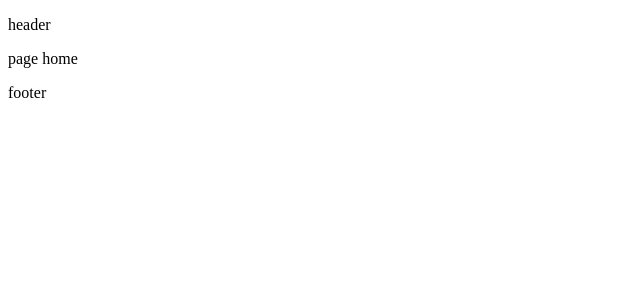
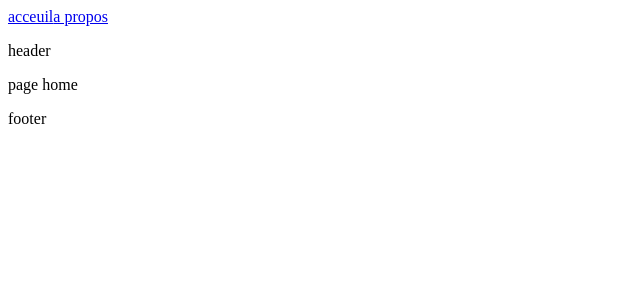
Before and after one commit to aurelienrnd/kasa, a React (Vite) app: page / in a window 1280 px wide. Shown: the top 300 px of the page, without its empty margins (0-640 px from the left). Built offline with nearby package versions, Linux system fonts and the light colour scheme.

Commit message:
feature:  creation des route

```diff
--- a/src/compoments/header/header.jsx
+++ /dev/null
@@ -1,5 +0,0 @@
-function Header() {
-  return <p>header</p>;
-}
-
-export default Header;
--- /dev/null
+++ b/src/components/header/header.jsx
@@ -0,0 +1,13 @@
+import { Link } from 'react-router-dom';
+
+function Header() {
+  return (
+    <>
+      <Link to="/">acceuil</Link>
+      <Link to="/a_propos">a propos</Link>
+      <p>header</p>
+    </>
+  );
+}
+
+export default Header;
--- a/src/main.jsx
+++ b/src/main.jsx
@@ -1,8 +1,8 @@
 import { StrictMode } from 'react';
 import { createRoot } from 'react-dom/client';
 import { BrowserRouter as Router, Route, Routes } from 'react-router-dom';
-import Header from './compoments/header/header';
-import Footer from './compoments/footer/footer';
+import Header from './components/header/header';
+import Footer from './components/footer/footer';
 import Home from './pages/home/home';
 import Logement from './pages/logement/logement';
 import Apropos from './pages/a_propos/a_propos';
```
Also changed, not shown: src/components/footer/footer.jsx (renamed from src/compoments/footer/footer.jsx).
